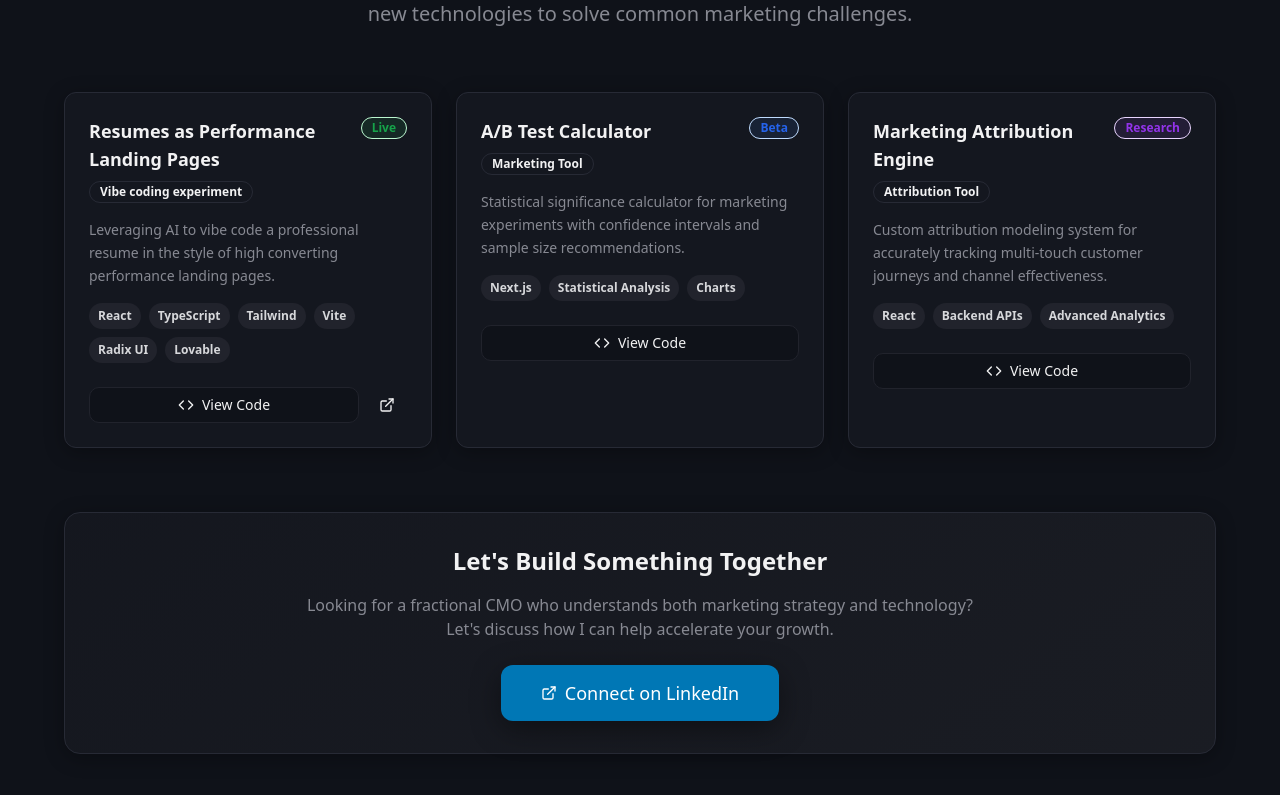
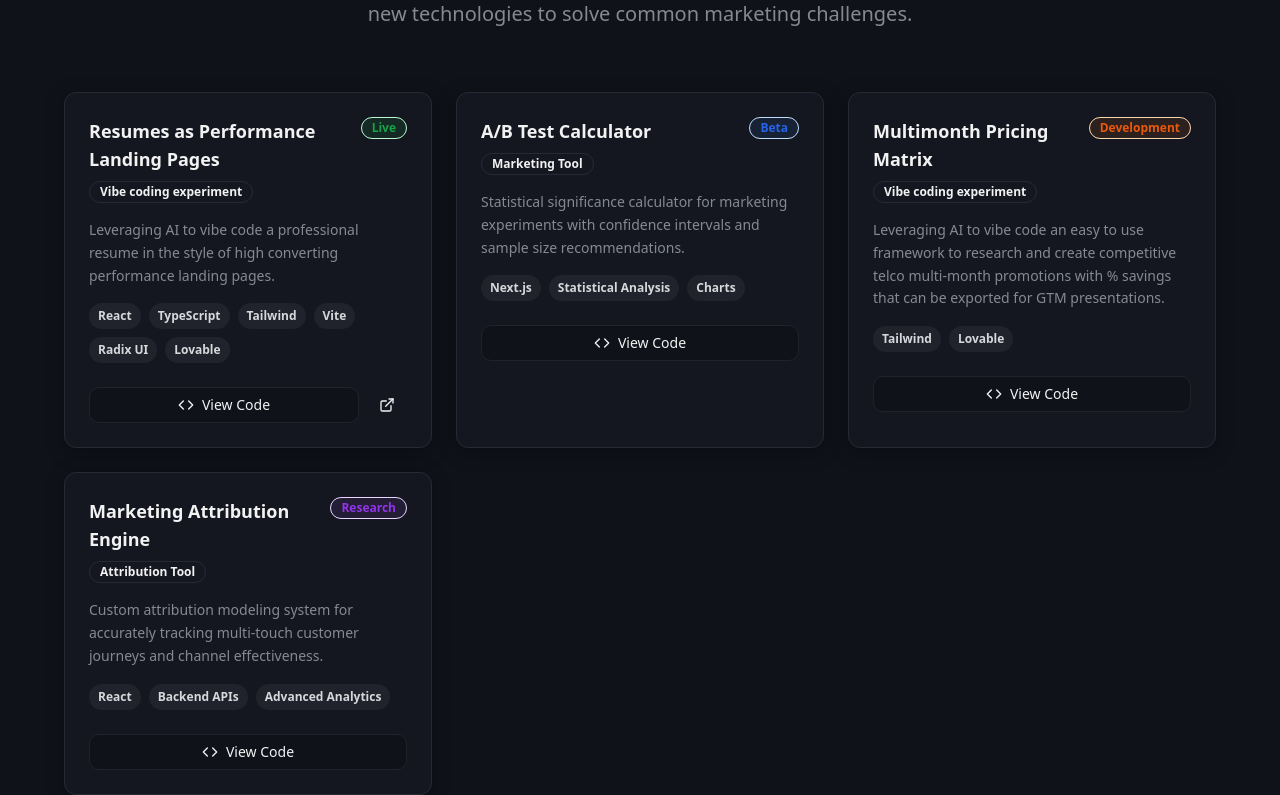
Before and after one commit to samanthalewe/grow-resume-hero, a React (Vite) app: page / in a window 1280 px wide. Shown: the part 4009-4804 px from the top of the page. Built offline with nearby package versions, Linux system fonts and the light colour scheme.

Commit message:
Add new project experiment
Added "Multimonth Pricing Matrix" to the projects section. This is a vibe coding experiment using AI to create a framework for telco multi-month promotions.

```diff
--- a/src/components/Projects.tsx
+++ b/src/components/Projects.tsx
@@ -17,6 +17,13 @@ const projects = [
     tech: ["Next.js", "Statistical Analysis", "Charts"],
     status: "Beta",
     type: "Marketing Tool"
+  },
+  {
+    title: "Multimonth Pricing Matrix",
+    description: "Leveraging AI to vibe code an easy to use framework to research and create competitive telco multi-month promotions with % savings that can be exported for GTM presentations.",
+    tech: ["Tailwind", "Lovable"],
+    status: "Development",
+    type: "Vibe coding experiment"
   },
   {
     title: "Marketing Attribution Engine",
```
